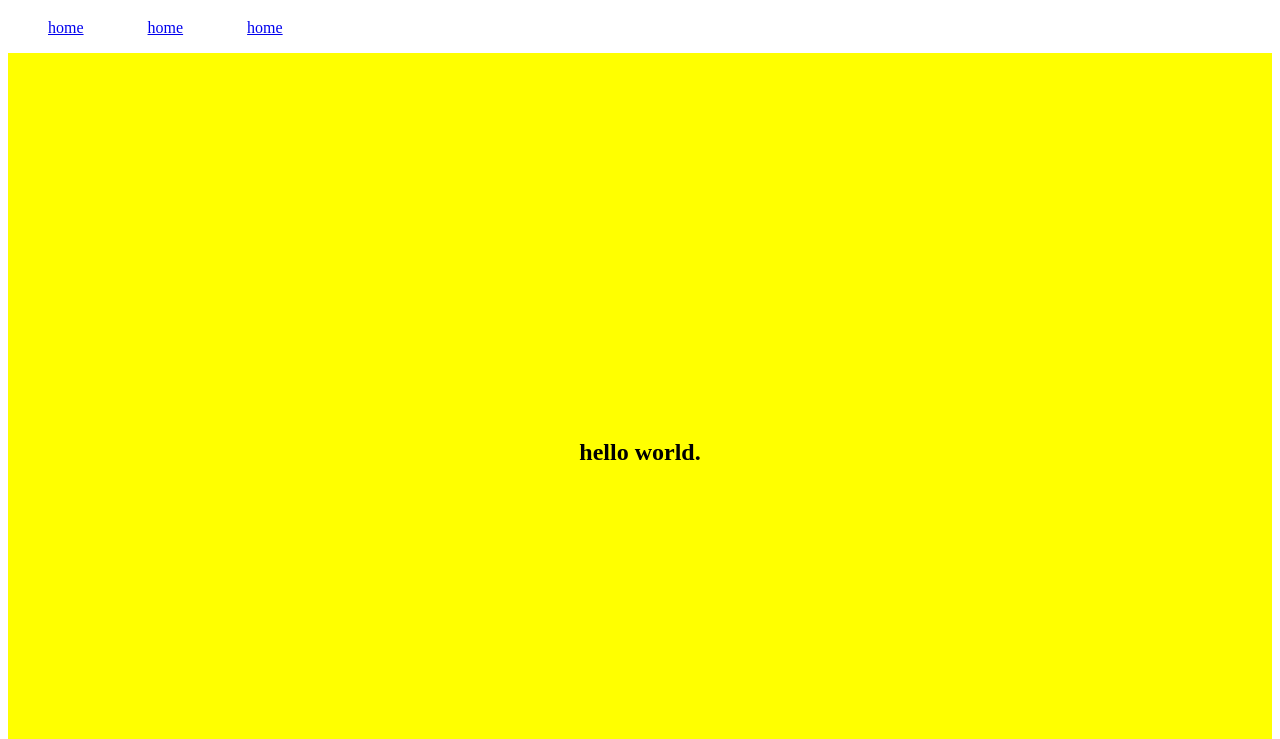
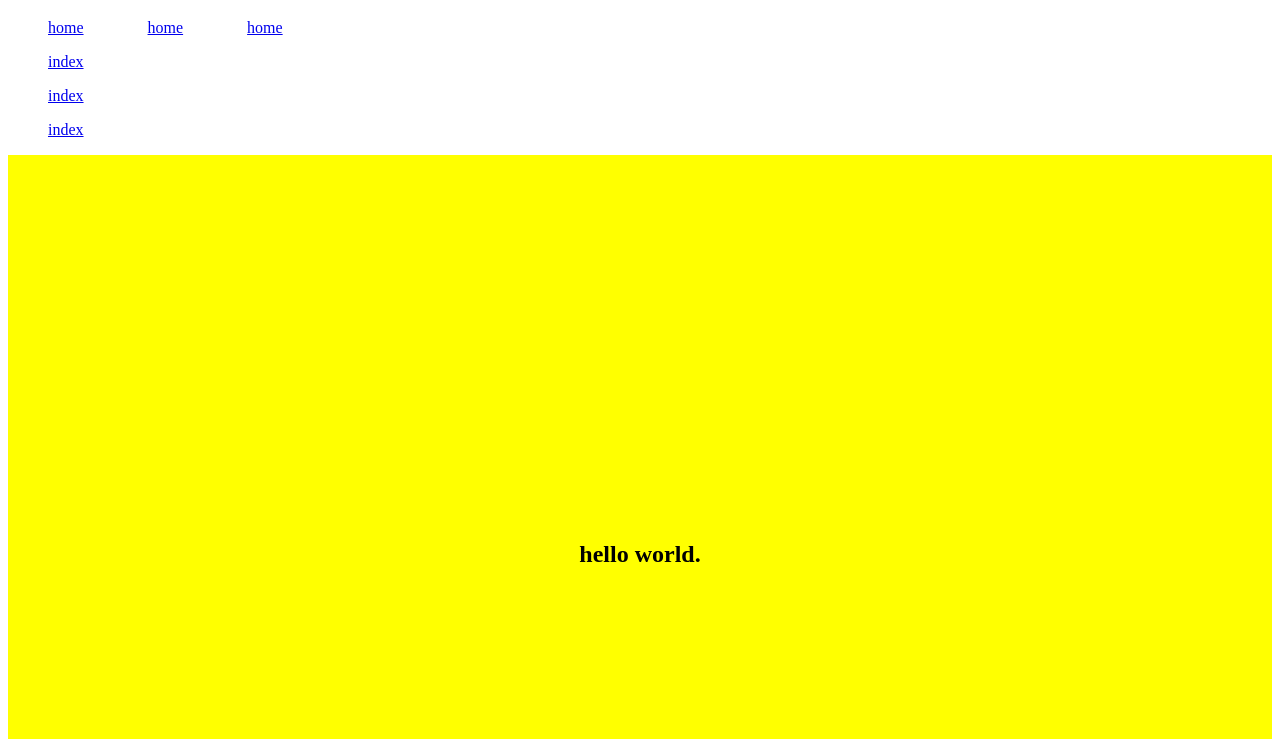
Before and after one commit to shaikhsheza/flexboxlabs, a plain HTML site: page html/flexbox1.html in a window 1280 px wide. Shown: the part 61-800 px from the top of the page. Drawn offline with Linux system fonts and the light colour scheme.

Commit message:
added another navigation bar that's vertical, with three index links (index.html)

```diff
--- a/css/style1.css
+++ b/css/style1.css
@@ -17,3 +17,10 @@ nav ul{
     gap: 64px;
     list-style-type: none;
 }
+
+.vertical ul{
+    display: flex;
+    flex-direction: column;
+    gap: 16px;
+    list-style-type: none;
+}
--- a/html/flexbox1.html
+++ b/html/flexbox1.html
@@ -17,6 +17,14 @@
         </ul>
     </nav>
 
+    <div class="vertical">
+        <ul>
+            <li><a href="../index.html">index</a></li>
+            <li><a href="../index.html">index</a></li>
+            <li><a href="../index.html">index</a></li>
+        </ul>
+    </div>
+
     <main>
         <h2>hello world.</h2>
     </main>
```
